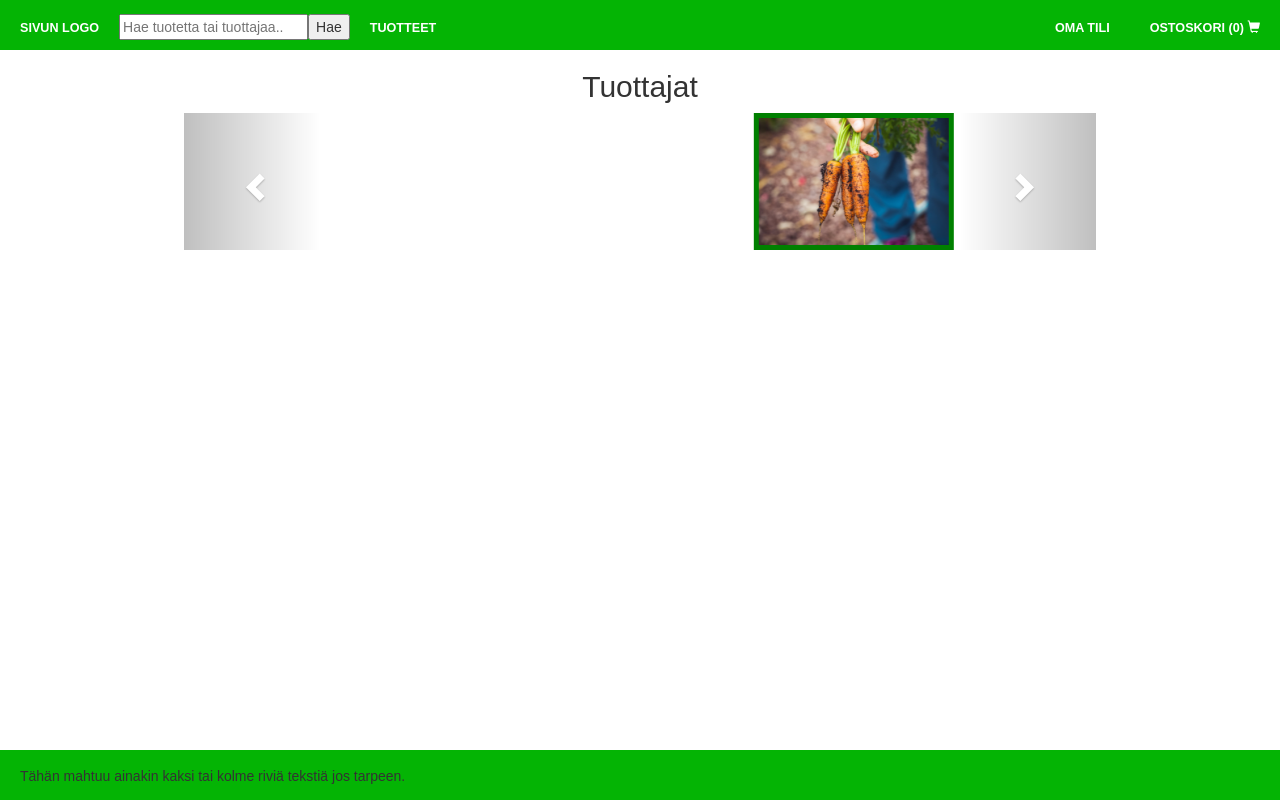
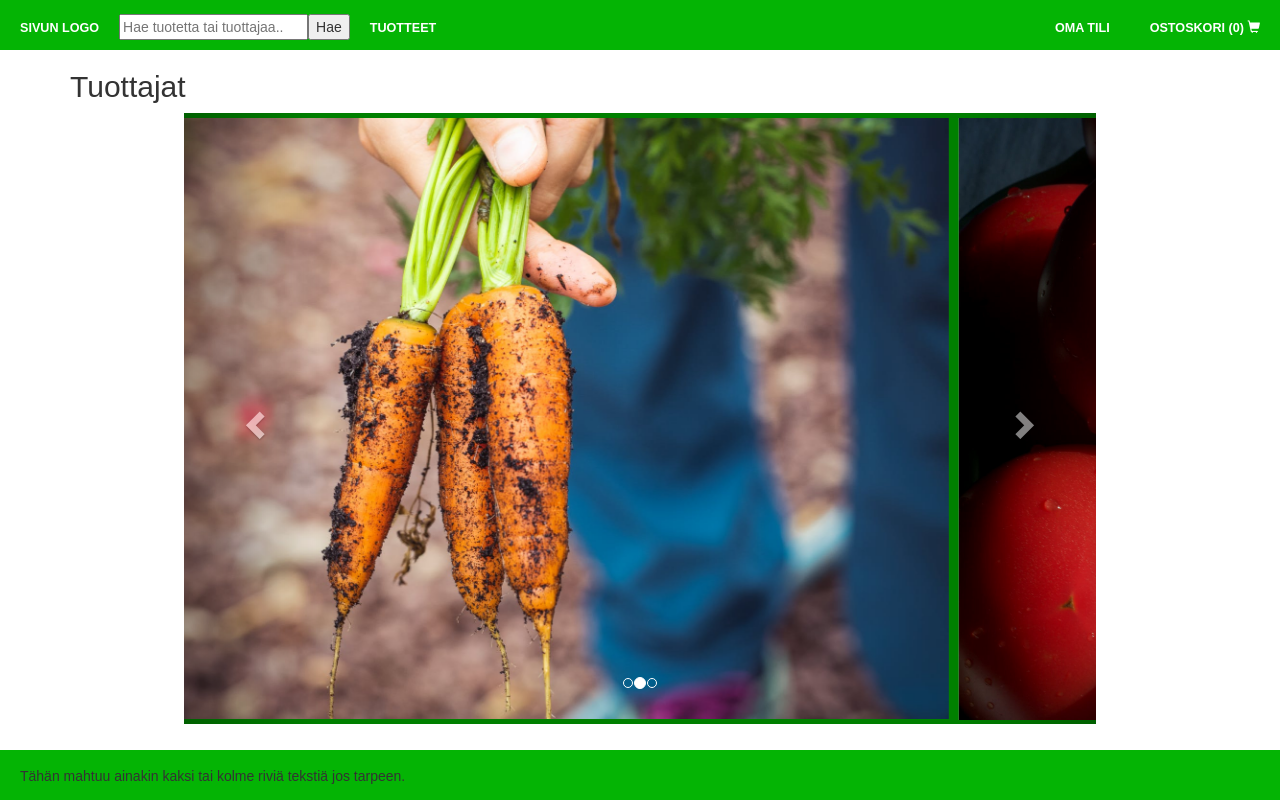
Before and after one commit to jnyste/lahiruoka, a React (Create React App) app in the folder frontend/: page / in a window 1280 px wide. Built offline with nearby package versions, Linux system fonts and the light colour scheme; no server answers.

Commit message:
FarmCarousel_style.css: Change names to not include every single item in every js file.

```diff
--- a/frontend/src/css/FarmCarousel_style.css
+++ b/frontend/src/css/FarmCarousel_style.css
@@ -1,4 +1,4 @@
-img {
+.carousel.slide img {
     width: 100%;
 }
 .carousel.slide {
@@ -10,7 +10,7 @@ img {
     text-shadow: 0 0 3px #000000;
 }
 
-h2 {
+.carouselcontainer h2 {
     text-align: center;
 }
 
```
